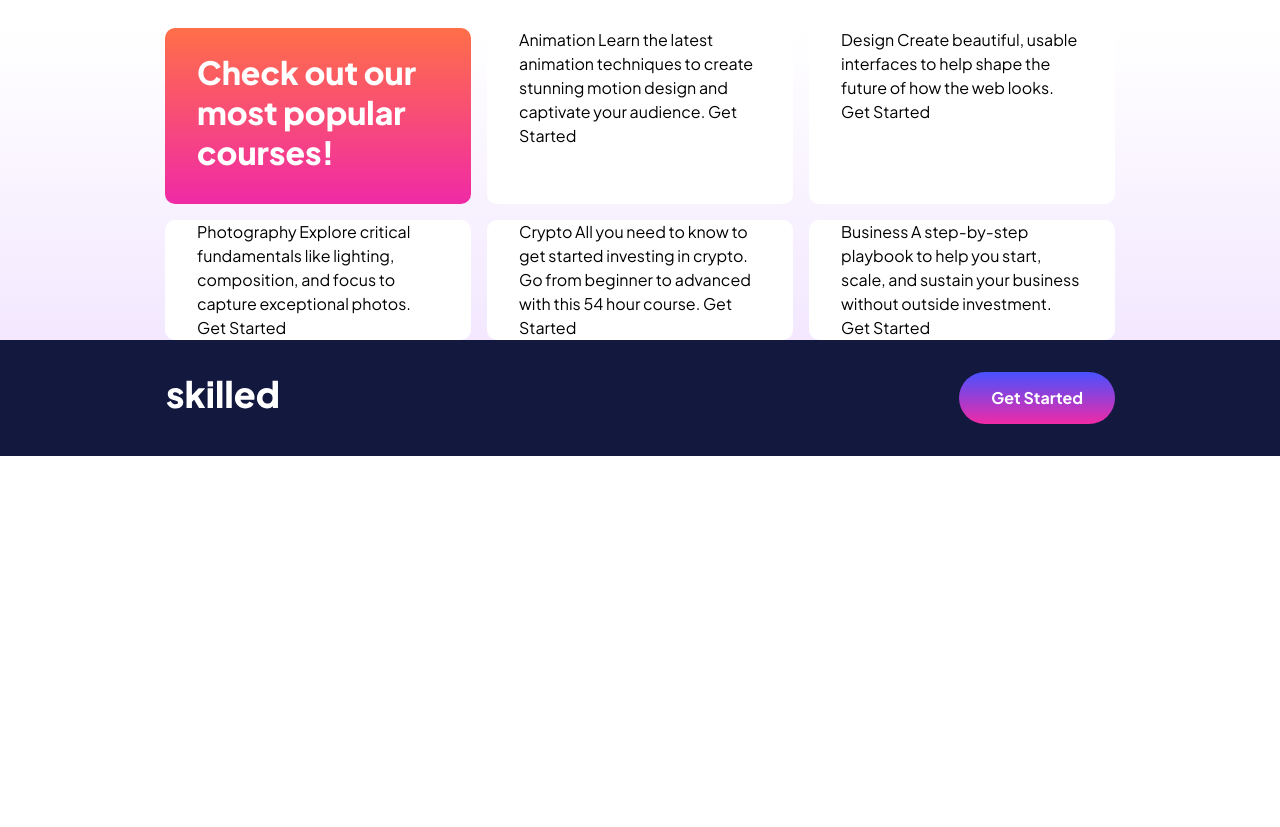
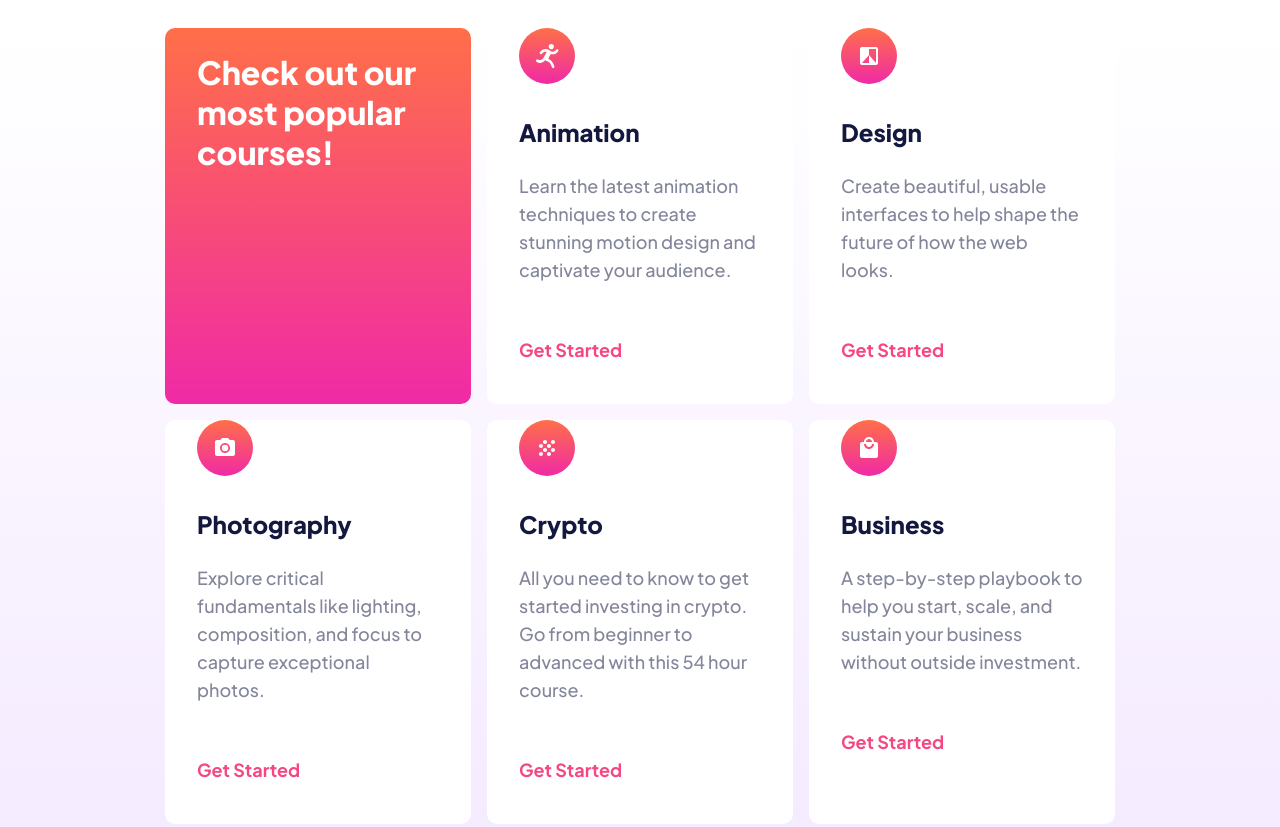
Before and after one commit to flaviare1s/skilled-elearning-landing-page, a website: page src/index.html in a window 1280 px wide. Shown: the part 524-1351 px from the top of the page. Before the commit the page ends 980 px from the top, so only its background shows below. Drawn offline with Linux system fonts and the light colour scheme.

Commit message:
Working on styles

```diff
--- a/src/index.html
+++ b/src/index.html
@@ -40,39 +40,54 @@
         </div>
       </section>
 
-      <section class="bg-gradient-to-b from-white to-purple-100">
+      <section class="bg-gradient-to-b from-white to-purple-100 pb-[90px] md:pb-[86px] xl:pb-[140px]">
         <div class="px-4 md:px-10 xl:px-[165px] grid grid-cols-1 md:grid-cols-2 xl:grid-cols-3 gap-4">
           <div class="bg-gradient-to-b from-top_bg1 to-bot_bg1 rounded-[10px] px-7 md:px-8 pt-6 pb-8 text-white font-extrabold text-2xl leading-[32px] xl:text-[32px] xl:leading-[40px]">
             Check out our most popular courses!
           </div>
           <div class="bg-white rounded-[10px] px-7 md:px-8">
-            Animation
+            <img src="../assets/icon-animation.svg" alt="Icon animation">
+            <h2 class="text-dark font-extrabold text-xl xl:text-2xl mt-6 xl:mt-8 mb-4 xl:mb-6">Animation</h2>
+            <p class="text-cinza font-medium text-base xl:text-lg leading-[26px] xl:leading-[28px]">
               Learn the latest animation techniques to create stunning motion design and captivate your audience.
-            Get Started
+            </p>
+            <a class="block text-pink font-bold text-lg leading-[28px] pt-6 xl:pt-[52px] pb-8 xl:pb-10 hover:opacity-50" href="#">Get Started</a>
           </div>
           <div class="bg-white rounded-[10px] px-7 md:px-8">
-            Design
+            <img src="../assets/icon-design.svg" alt="Icon design">
+            <h2 class="text-dark font-extrabold text-xl xl:text-2xl mt-6 xl:mt-8 mb-4 xl:mb-6">Design</h2>
+            <p class="text-cinza font-medium text-base xl:text-lg leading-[26px] xl:leading-[28px]">
               Create beautiful, usable interfaces to help shape the future of
               how the web looks.
-            Get Started
+            </p>
+            <a class="block text-pink font-bold text-lg leading-[28px] pt-6 xl:pt-[52px] pb-8 xl:pb-10 hover:opacity-50" href="#">Get Started</a>
           </div>
           <div class="bg-white rounded-[10px] px-7 md:px-8">
-            Photography
+            <img src="../assets/icon-photography.svg" alt="Icon photography">
+            <h2 class="text-dark font-extrabold text-xl xl:text-2xl mt-6 xl:mt-8 mb-4 xl:mb-6">Photography</h2>
+            <p class="text-cinza font-medium text-base xl:text-lg leading-[26px] xl:leading-[28px]">
               Explore critical fundamentals like lighting, composition, and focus
               to capture exceptional photos.
-            Get Started
+            </p>
+            <a class="block text-pink font-bold text-lg leading-[28px] pt-6 xl:pt-[52px] pb-8 xl:pb-10 hover:opacity-50" href="#">Get Started</a>
           </div>
           <div class="bg-white rounded-[10px] px-7 md:px-8">
-            Crypto
+            <img src="../assets/icon-crypto.svg" alt="Icon crypto">
+            <h2 class="text-dark font-extrabold text-xl xl:text-2xl mt-6 xl:mt-8 mb-4 xl:mb-6">Crypto</h2>
+            <p class="text-cinza font-medium text-base xl:text-lg leading-[26px] xl:leading-[28px]">
               All you need to know to get started investing in crypto. Go from beginner
               to advanced with this 54 hour course.
-            Get Started
+            </p>
+            <a class="block text-pink font-bold text-lg leading-[28px] pt-6 xl:pt-[52px] pb-8 xl:pb-10 hover:opacity-50" href="#">Get Started</a>
           </div>
           <div class="bg-white rounded-[10px] px-7 md:px-8">
-            Business
+            <img src="../assets/icon-business.svg" alt="Icon business">
+            <h2 class="text-dark font-extrabold text-xl xl:text-2xl mt-6 xl:mt-8 mb-4 xl:mb-6">Business</h2>
+            <p class="text-cinza font-medium text-base xl:text-lg leading-[26px] xl:leading-[28px]">
               A step-by-step playbook to help you start, scale, and sustain your business
               without outside investment.
-            Get Started
+            </p>
+            <a class="block text-pink font-bold text-lg leading-[28px] pt-6 xl:pt-[52px] pb-8 xl:pb-10 hover:opacity-50" href="#">Get Started</a>
           </div>
         </div>
       </section>
```
Also changed, not shown: src/output.css. Lines whose indentation alone changed are shown as unchanged.
